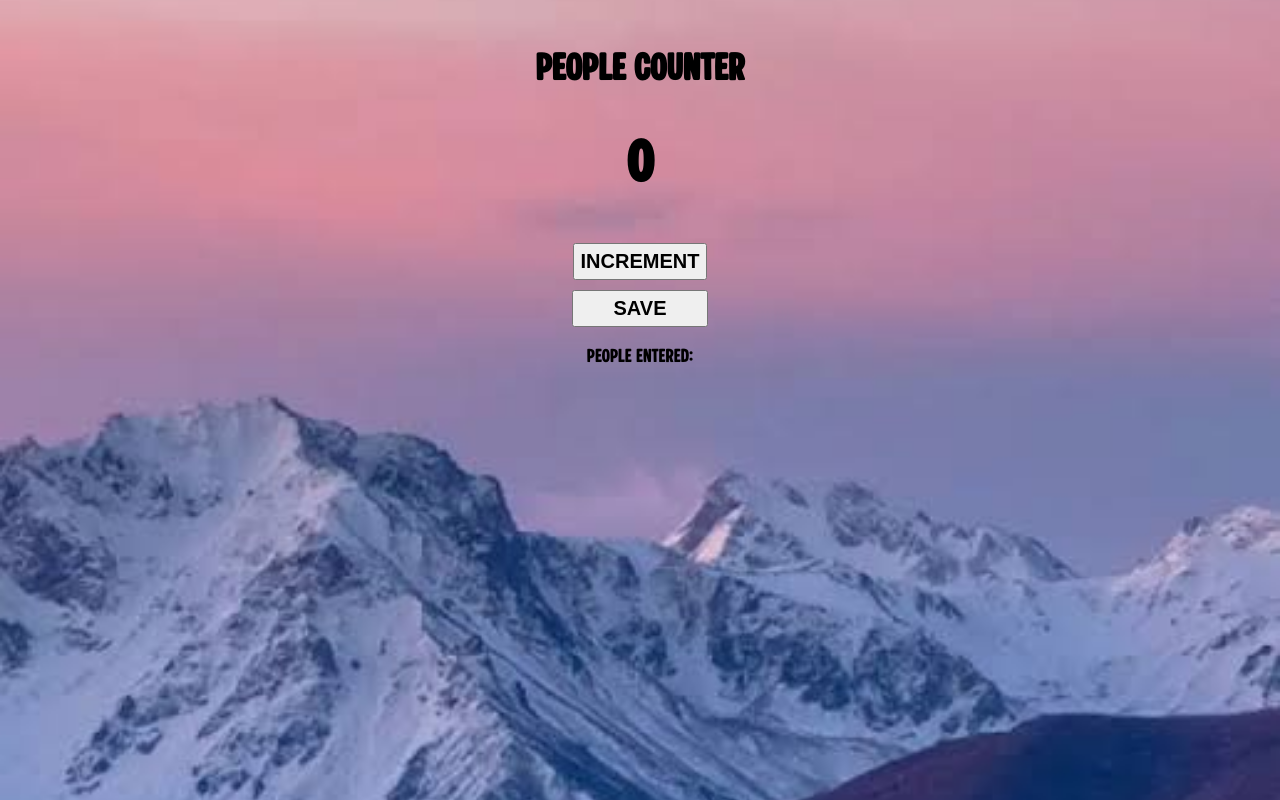
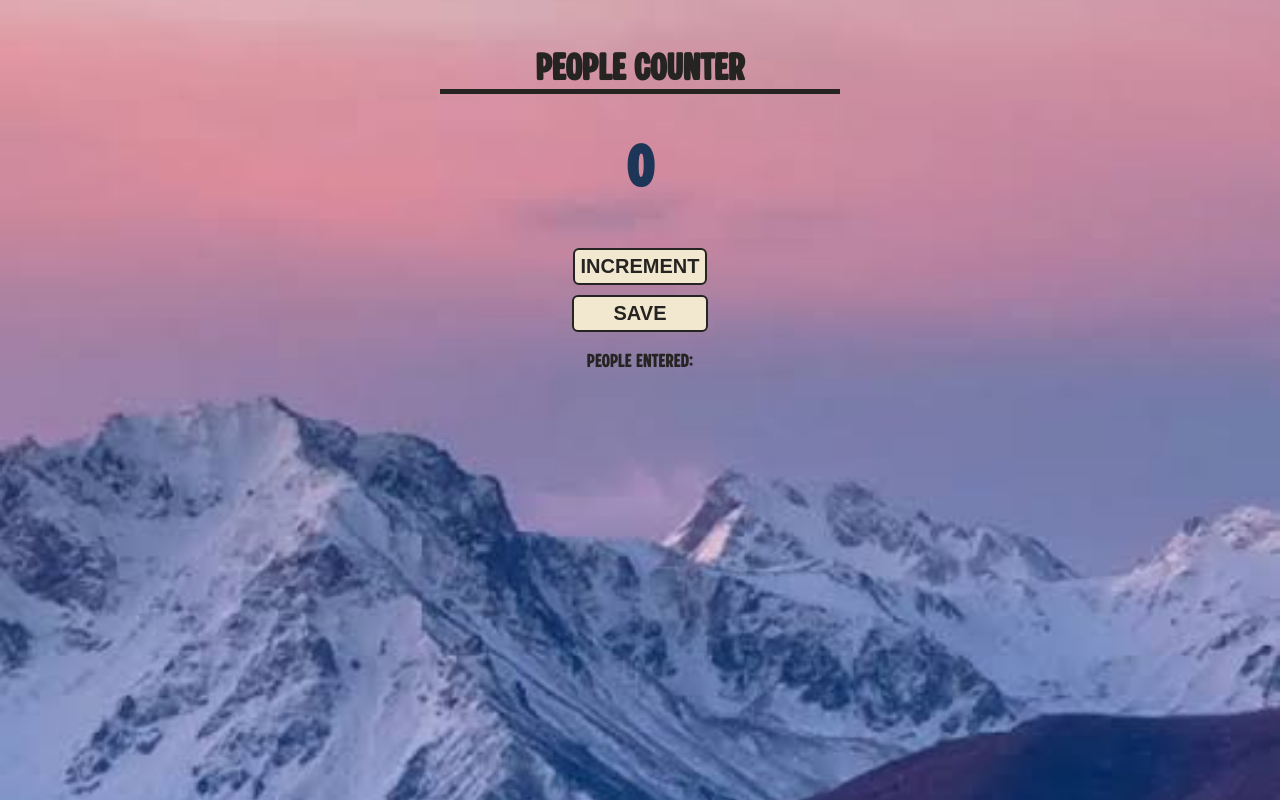
Before and after one commit to javogx/people-tracker, a plain HTML site: page index.html in a window 1280 px wide. Drawn offline with Linux system fonts and the light colour scheme.

Commit message:
Add files via upload

```diff
--- a/style.css
+++ b/style.css
@@ -2,9 +2,6 @@
     font-family: lotek;
     src: url("BarberChop.otf");
 }
-
-
-
 
 
 body {
@@ -27,24 +24,32 @@ body {
 }
 
 h1 {
+    color: #252422;
     padding-bottom: 0;
+    border-bottom: 5px solid #252422;
 }
 
 h2 {
     padding-top: 5px;
     font-size: 50px;
+    color: #1d3557;
 }
 
 .buttons {
+    color: #252422;
     display: flex;
     flex-direction: column;
     align-items: center;
 }
 
 .buttons button {
+    color: #252422;
     height: auto;
     margin: 5px;
     font-size: 20px;
+    border-radius: 6px;
+    background: #f2e8cf;
+    border: 2px solid #252422;
 }
 
 #increment {
```
